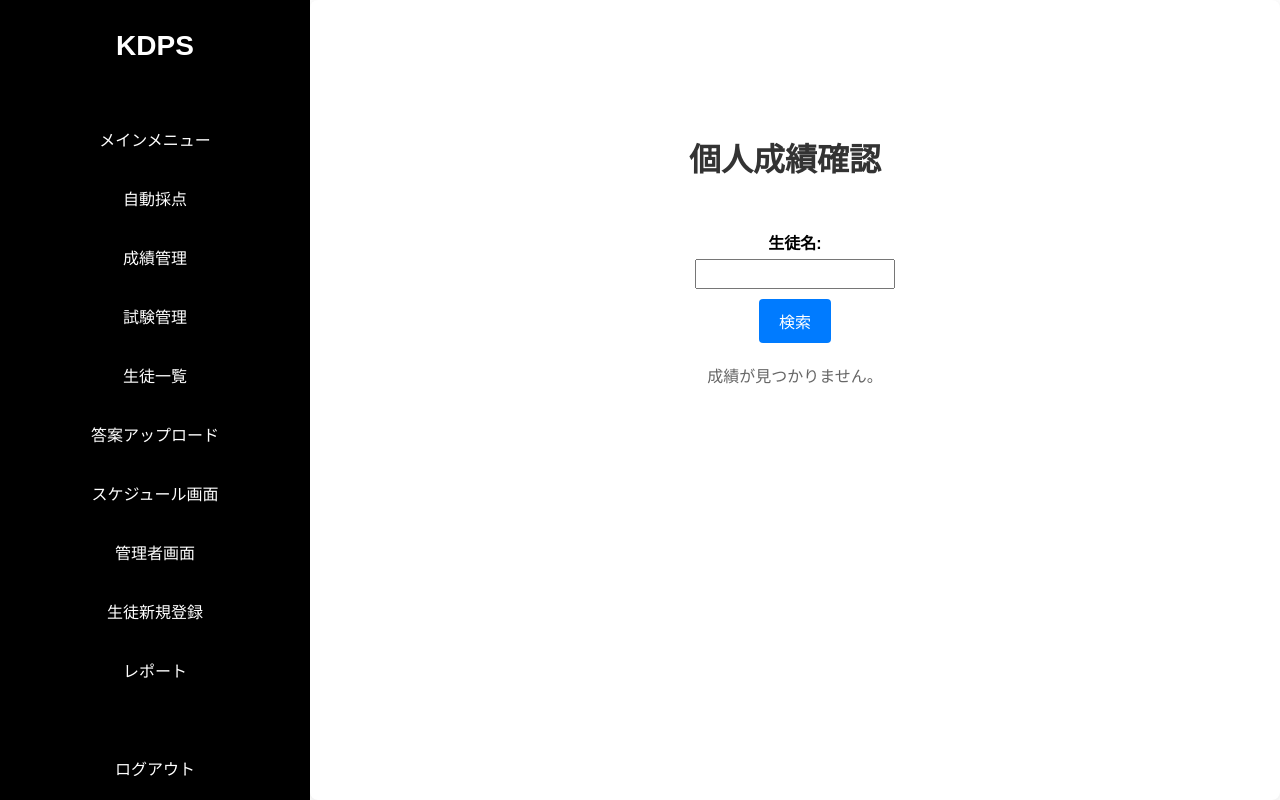
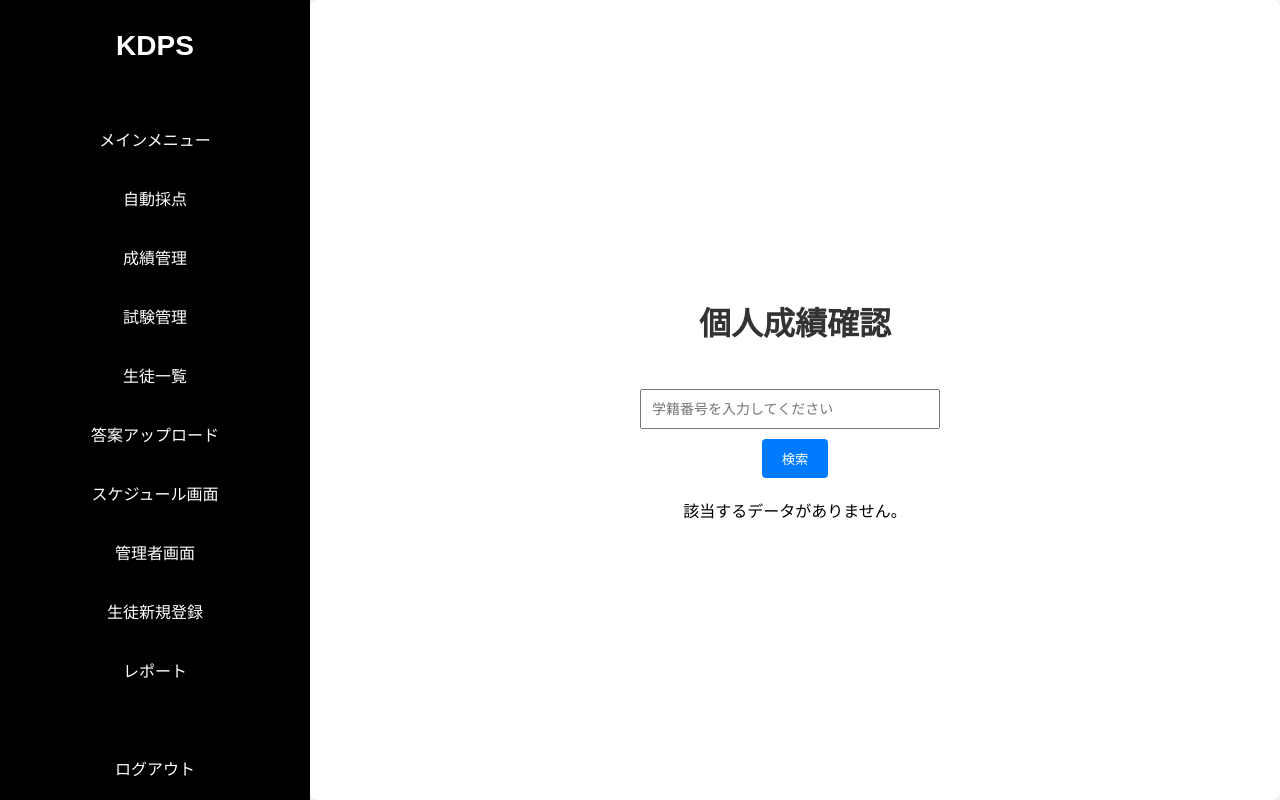
Before and after one commit to s84923/KDPS, a Django app: page /student_scores/ in a window 1280 px wide. Run offline with Django 4.2, Linux system fonts and the light colour scheme.

Commit message:
コミットメッセージ

```diff
--- a/Grades/templates/Grades/student_scores.html
+++ b/Grades/templates/Grades/student_scores.html
@@ -5,134 +5,116 @@
     <meta name="viewport" content="width=device-width, initial-scale=1.0">
     <title>個人成績確認</title>
     {% load static %}
-    <link rel="stylesheet" href="{% static 'css/style.css' %}"> <!-- サイドバー用の外部CSSを読み込み -->
-
+    <link rel="stylesheet" href="{% static 'css/style.css' %}">
     <style>
-        /* タイトルのスタイル */
-        .title {
-            font-size: 2em;
+        body {
+            font-family: Arial, sans-serif;
+            background-color: #f8f9fa;
+            margin: 0;
+            padding: 0;
+        }
+        h1 {
+            text-align: center;
+            margin-top: 20px;
             color: #333;
-            margin-left: -20px; /* タイトルを少し左に寄せる */
-            text-align: center;
-            margin-bottom: 20px;
-            margin-top: -280px;
         }
-
-        /* コンテナの設定 */
         .container {
             display: flex;
-            width: 100%;
+            margin: 0;
+            padding: 0;
         }
-
-        /* メインコンテンツの設定 */
+        /* サイドバーの文字を上に移動 */
+        .sidebar {
+            padding-top: 0px; /* 上に余白を追加 */
+        }
         .main-content {
             flex: 1;
             padding: 20px;
-            margin-left: 0; /* マージンを削除 */
+            margin-left: 0px; /* サイドバーとの隙間を調整 */
             background-color: #fff;
             border-radius: 8px;
             box-shadow: 0 2px 10px rgba(0, 0, 0, 0.1);
         }
-
-        /* 検索フォームのスタイル */
-        form {
+        table {
+            width: 80%;
+            border-collapse: collapse;
+            margin: 20px auto;
+            box-shadow: 0 2px 10px rgba(0, 0, 0, 0.1);
+        }
+        th, td {
+            padding: 10px;
             text-align: center;
-            margin-bottom: 20px;
+            border: 1px solid #ddd;
         }
-
-        /* ボタンのスタイル */
-        button {
+        th {
+            background-color: #f2f2f2;
+        }
+        td {
+            background-color: #fff;
+        }
+        .form-container {
+            text-align: center;
+            margin: 20px;
+        }
+        .form-container input[type="text"] {
+            padding: 10px;
+            width: 300px;
+            margin-right: 10px;
+        }
+        .form-container button {
             padding: 10px 20px;
-            background-color: #007BFF;
-            color: white;
+            background-color: #007bff;
+            color: #fff;
             border: none;
             border-radius: 4px;
             cursor: pointer;
-            font-size: 1em;
         }
-
-        button:hover {
+        .form-container button:hover {
             background-color: #0056b3;
-        }
-
-        /* テーブルのスタイル */
-        table {
-            width: 80%;
-            margin: 0 auto 20px;
-            border-collapse: collapse;
-            box-shadow: 0px 2px 8px rgba(0, 0, 0, 0.1);
-        }
-
-        th, td {
-            padding: 12px;
-            text-align: center;
-            border: 1px solid #ddd;
-        }
-
-        th {
-            background-color: #f2f2f2;
-            font-weight: bold;
-            color: #555;
-        }
-
-        td a {
-            color: #4CAF50;
-            text-decoration: none;
-            font-weight: bold;
-        }
-
-        td a:hover {
-            text-decoration: underline;
-        }
-
-        /* メッセージのスタイル */
-        p {
-            text-align: center;
-            color: #666;
-            font-size: 1em;
         }
     </style>
 </head>
 <body>
     <div class="container">
-
         <!-- サイドバー -->
         {% include 'KDPS/menu.html' %}
 
-        <!-- タイトルとメインコンテンツ -->
+        <!-- メインコンテンツ -->
         <div class="main-content">
-            <h1 class="title">個人成績確認</h1>
-
-            <!-- 検索フォーム -->
+            <h1>個人成績確認</h1>
+            <div class="form-container">
                 <form method="get">
-                {{ form.student_name.label_tag }} {{ form.student_name }}
-                <button type="submit" name="search">検索</button>
+                    <input type="text" name="student_id" placeholder="学籍番号を入力してください">
+                    <button type="submit">検索</button>
                 </form>
-
-            <!-- 結果表示 -->
+            </div>
             {% if results %}
             <table>
                 <tr>
                     <th>テスト名</th>
+                    <th>担当教員</th>
                     <th>得点</th>
-                        <th>編集</th>
                 </tr>
                 {% for result in results %}
                 <tr>
                     <td>{{ result.test_name }}</td>
+                    <td>{{ result.teacher_id }}</td>
                     <td>{{ result.score }}</td>
-                            <td><a href="{% url 'edit_score' student_id=result.student_id %}">編集</a></td>
                 </tr>
                 {% endfor %}
             </table>
-
-                <!-- エクスポートフォーム -->
+            <div class="form-container">
                 <form method="get">
-                    {{ form.export_format.label_tag }}: {{ form.export_format }}
-                    <button type="submit" name="export">保存</button>
+                    <label for="export_format">フォーマットを選択:</label>
+                    <select name="export_format" id="export_format">
+                        <option value="csv">CSV</option>
+                        <option value="pdf">PDF</option>
+                    </select>
+                    <button type="submit" name="export">エクスポート</button>
                 </form>
+            </div>
             {% else %}
-                <p>成績が見つかりません。</p>
+            <p>該当するデータがありません。</p>
             {% endif %}
         </div>
     </div>
--- a/Grades/views.py
+++ b/Grades/views.py
@@ -1,19 +1,28 @@
-from django.shortcuts import render, redirect
+from django.shortcuts import render, get_object_or_404, redirect
 from django.http import HttpResponse
-from .forms import StudentSearchForm  # フォームを後ほど作成
+from KDPS.models import Student, Grades, Test
+from django.db.models import F
 import csv
-import pdfkit  # PDFエクスポートのために、別途インストールが必要です（例: pip install pdfkit）
+import pdfkit
 
 def student_scores(request):
-    form = StudentSearchForm(request.GET or None)
+    student_id = request.GET.get('student_id', '').strip()
     results = []
+    error_message = None
 
-    if form.is_valid() and 'search' in request.GET:
-        student_name = form.cleaned_data['student_name']
-        # DBが完成したら以下のようにフィルタリングに置き換える
-        # results = StudentScore.objects.filter(student__name__icontains=student_name)
-        # 仮のデータを設定
-        results = [{'test_name': 'テスト1', 'score': 80}, {'test_name': 'テスト2', 'score': 90}]
+    # 学籍番号が数字かどうかを確認
+    if student_id and not student_id.isdigit():
+        error_message = "学籍番号は数字で入力してください。"
+    elif student_id:
+        try:
+            # データベースから関連情報を取得
+            student = Student.objects.get(student_id=student_id)
+            results = Grades.objects.filter(student_id=student) \
+                .select_related('test_id') \
+                .annotate(test_name=F('test_id__test_name'), teacher_id=F('test_id__teacher_id')) \
+                .values('test_name', 'teacher_id', 'score')
+        except Student.DoesNotExist:
+            error_message = "指定された学籍番号の生徒が見つかりません。"
 
     # エクスポート処理
     if 'export' in request.GET:
@@ -23,16 +32,20 @@ def student_scores(request):
         elif export_format == 'pdf':
             return export_to_pdf(results)
 
-    return render(request, 'Grades/student_scores.html', {'form': form, 'results': results})
+    return render(request, 'Grades/student_scores.html', {
+        'results': results,
+        'student_id': student_id,
+        'error_message': error_message,
+    })
 
 def export_to_csv(results):
     response = HttpResponse(content_type='text/csv')
     response['Content-Disposition'] = 'attachment; filename="student_scores.csv"'
 
     writer = csv.writer(response)
-    writer.writerow(['Test Name', 'Score'])
+    writer.writerow(['Test Name', 'Teacher ID', 'Score'])
     for result in results:
-        writer.writerow([result['test_name'], result['score']])
+        writer.writerow([result['test_name'], result['teacher_id'], result['score']])
 
     return response
 
@@ -44,5 +57,15 @@ def export_to_pdf(results):
     return response
 
 def edit_score(request, student_id):
-    # 成績編集画面への遷移（後で実装）
-    return HttpResponse(f"編集画面（ID: {student_id}）")
+    # 指定された student_id の成績データを取得
+    grade = get_object_or_404(Grades, student_id=student_id)
+
+    if request.method == 'POST':
+        form = EditScoreForm(request.POST, instance=grade)
+        if form.is_valid():
+            form.save()
+            return redirect('student_scores')  # 成績一覧画面にリダイレクト
+    else:
+        form = EditScoreForm(instance=grade)
+
+    return render(request, 'Grades/edit_score.html', {'form': form})
```
Also changed, not shown: KDPS/models.py (+5 -3 lines), KDPS/migrations/0002_remove_profile_user_alter_grades_test_id_and_more.py (added). Lines whose indentation alone changed are shown as unchanged.
